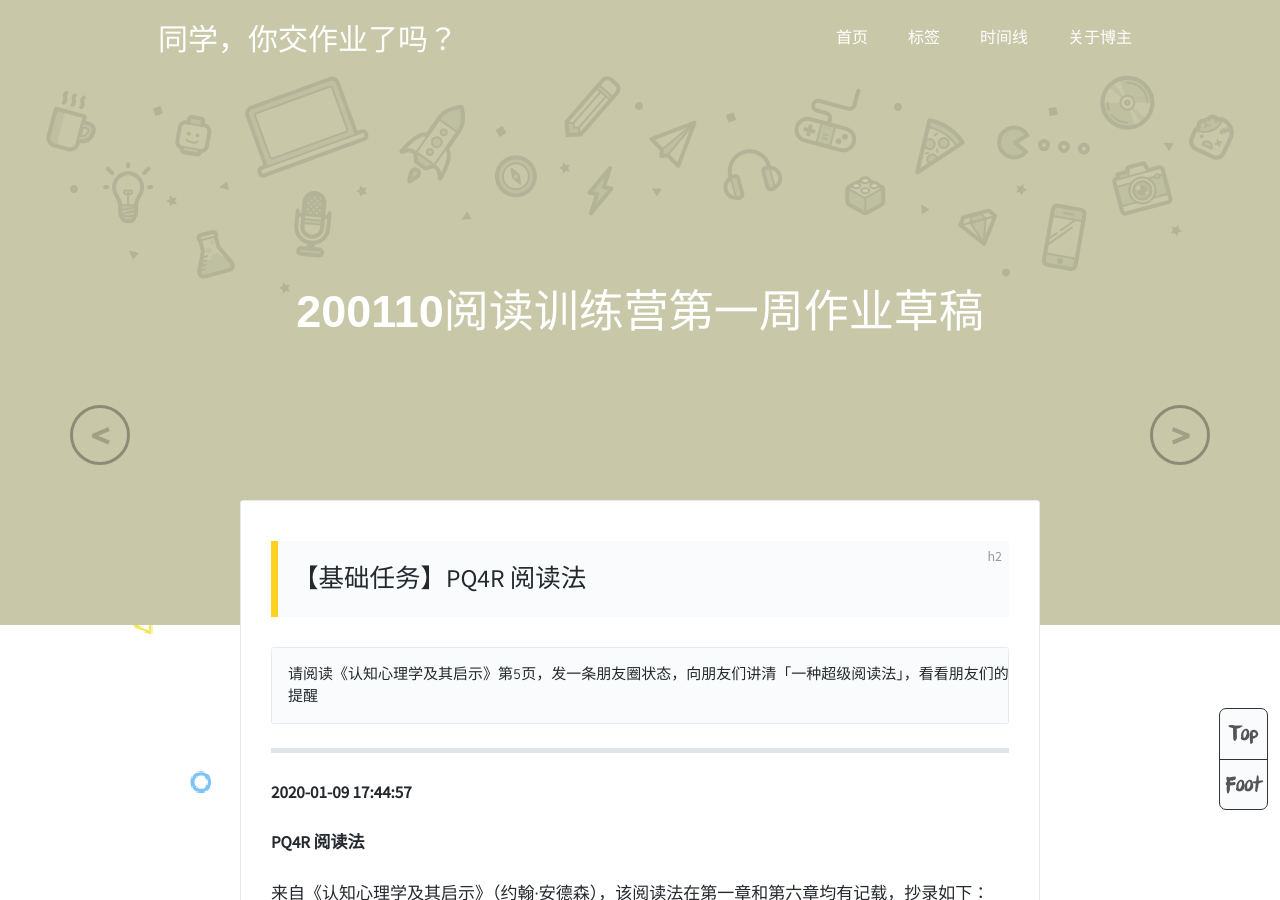
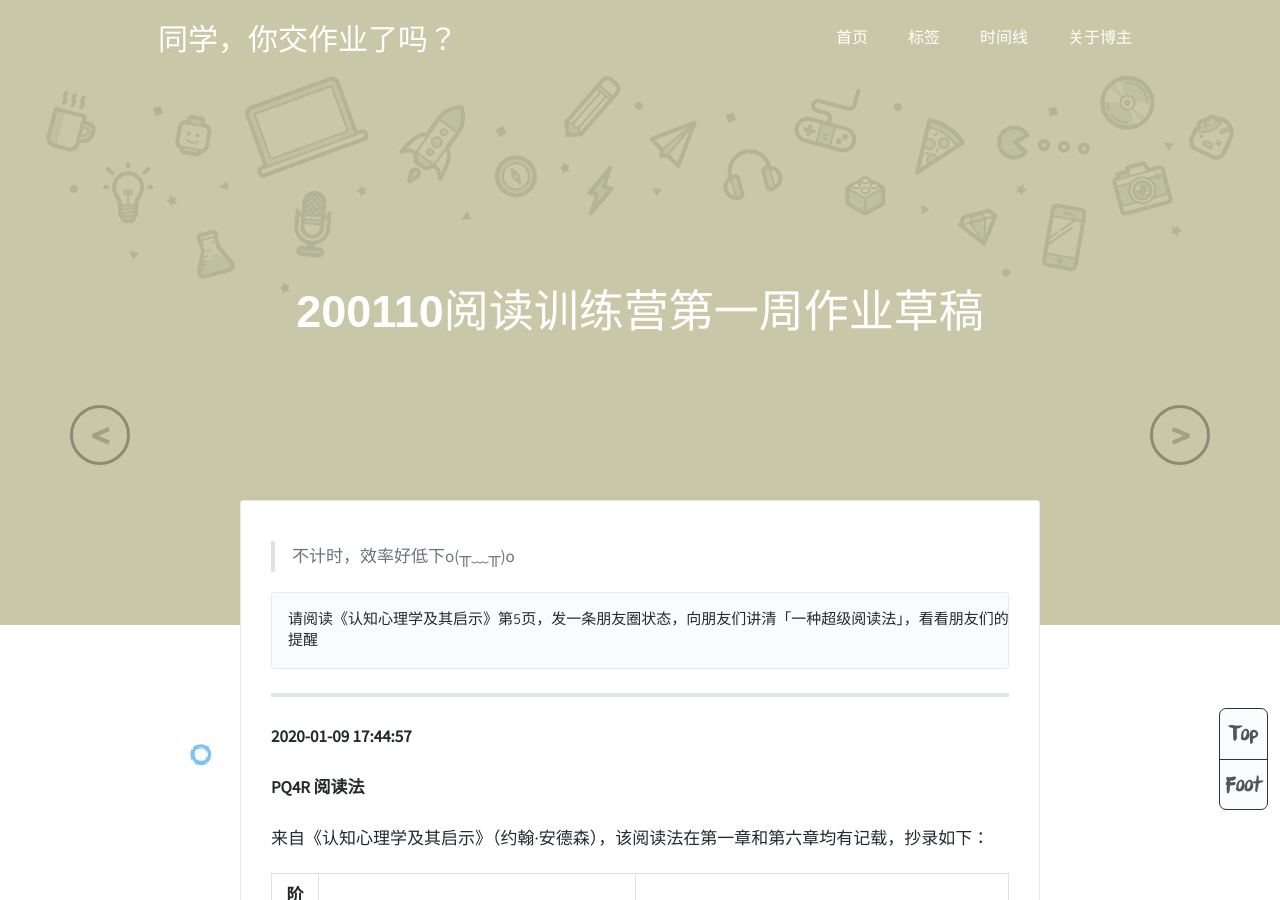
Before and after one commit to zhoudajun/zhoudajun.github.io, a Jekyll site: the page built from _posts/2020-01-10-read-M1W1.md, in a window 1280 px wide and 900 px high. Built offline with Jekyll 4.4.1, drawn with Linux system fonts in a browser that asks for light colours; comment, search, counter and statistics services are not loaded.

Commit message:
Update 2020-01-10-read-M1W1.md

````diff
--- a/_posts/2020-01-10-read-M1W1.md
+++ b/_posts/2020-01-10-read-M1W1.md
@@ -13,7 +13,9 @@ color: rgb(200,200,169)
 tags: read
 ---
 
-## 【基础任务】PQ4R 阅读法
+> 不计时，效率好低下o(╥﹏╥)o
+
+
 
 ```
 请阅读《认知心理学及其启示》第5页，发一条朋友圈状态，向朋友们讲清「一种超级阅读法」，看看朋友们的评论吧。修改后，写成卡片「PQ4R 阅读法」。
````
